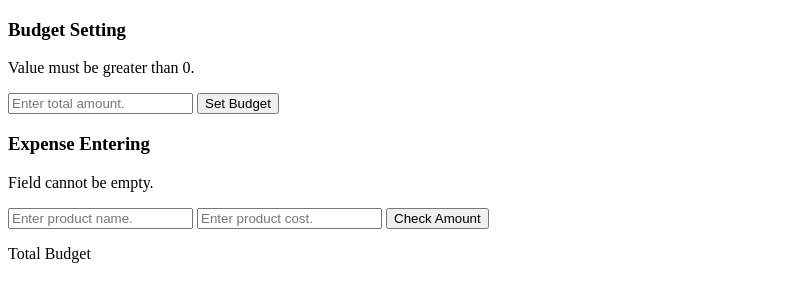
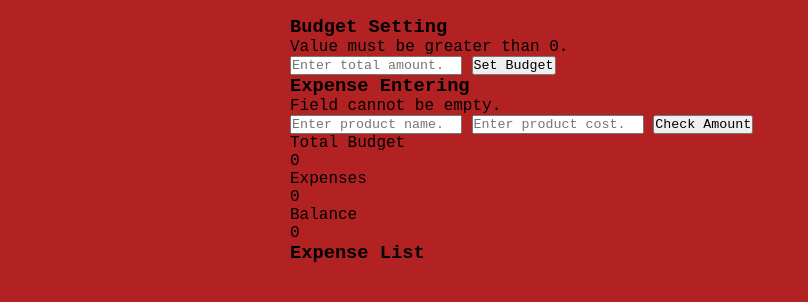
Before and after one commit to MadhanM123/BudgetSite, a plain HTML site: page index.html in a window 1280 px wide. Shown: the whole page, without its empty margins (0-808 px from the left). Drawn offline with Linux system fonts and the light colour scheme.

Commit message:
html done

```diff
--- a/index.html
+++ b/index.html
@@ -45,11 +45,23 @@
             <div class = "output-container">
                 <div>
                     <p>Total Budget</p>
-
+                    <span id = "amount">0</span>
+                </div>
+                <div>
+                    <p>Expenses</p>
+                    <span id = "expense-value">0</span>
+                </div>
+                <div>
+                    <p>Balance</p>
+                    <span id = "balance-amt">0</span>
                 </div>
             </div>
         </div>
+        <div class = "List">
+            <h3>Expense List</h3>
+            <div class = "list-container" id = "list"></div>
+        </div>
     </div>
-
-</body>
+    <script src = "index.js"></script>
+    </body>
 </html>
--- a/styles.css
+++ b/styles.css
@@ -0,0 +1,21 @@
+*{
+    padding: 0;
+    margin: 0;
+    box-sizing: border-box;
+    font-family:'Courier New', Courier, monospace;
+}
+
+body{
+    background-color: firebrick;
+}
+
+.wrapper{
+    width: 90%;
+    font-size: 16px;
+    max-width: 43.75em;
+    margin: 1em auto;
+}
+
+.container{
+    width: 100%;
+}
```
